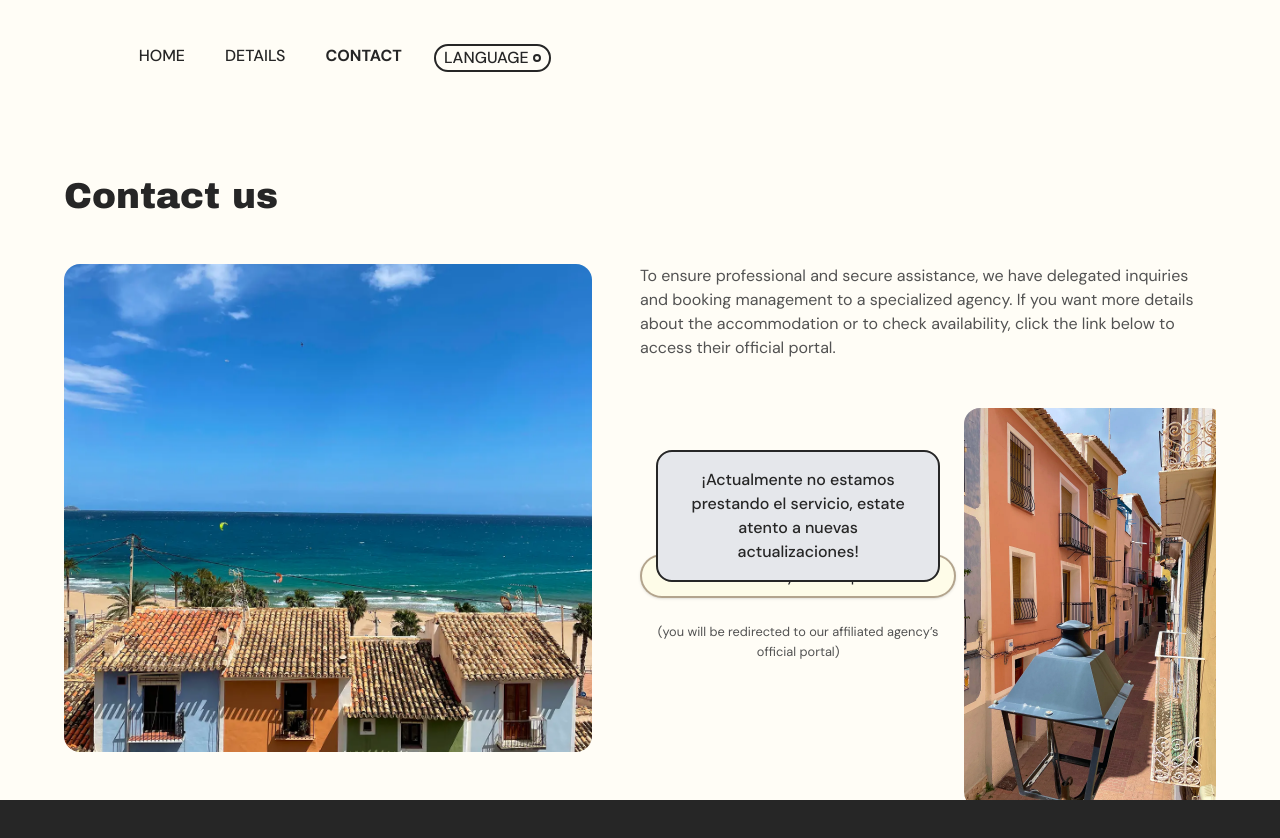
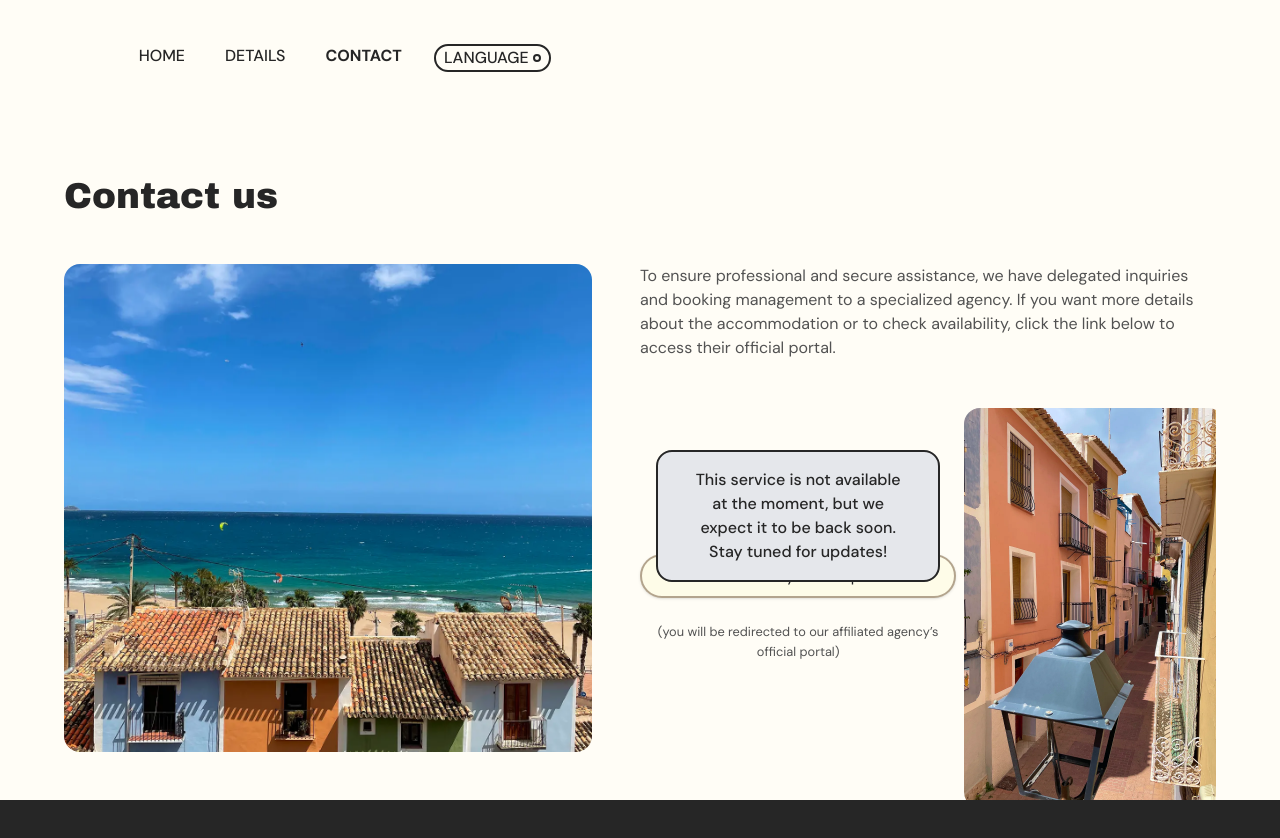
Before and after one commit to JaumeEsquerdo/costera-n1, a Next.js app in the folder costera-n1/: page /en/contacto in a window 1280 px wide. Both pictures are taken after a click on the link "Check availability and inquiries". Shown: the top 838 px of the page. Built offline with nearby package versions, Linux system fonts and the light colour scheme.

Commit message:
introducir traducciones de aviso en el contacto por inoperatividad

```diff
--- a/costera-n1/app/[locale]/contacto/page.jsx
+++ b/costera-n1/app/[locale]/contacto/page.jsx
@@ -16,6 +16,7 @@ export default function Contacto() {
   const [mostrarAviso, setMostrarAviso] = useTemporalState(3000);
 
   const textsContact = t.Contact;
+  const warningContact = t.Warning;
 
   return (
     <>
@@ -91,8 +92,7 @@ export default function Contacto() {
 
                 {mostrarAviso && (
                   <div className="absolute -top-26 z-20 bg-gray-200 border-2 py-2 px-4 md:py-4 md:px-8 rounded-2xl max-w-[45ch] mx-4 text-center font-medium">
-                    ¡Actualmente no estamos prestando el servicio, estate atento
-                    a nuevas actualizaciones!
+                    {warningContact.description}
                   </div>
                 )}
                 <p className="text-[0.8rem] text- text-center text-neutral-600">
--- a/costera-n1/app/components/BookingCTA.jsx
+++ b/costera-n1/app/components/BookingCTA.jsx
@@ -23,6 +23,7 @@ export const BookingCTA = () => {
   const [mostrarAviso, setMostrarAviso] = useTemporalState(3000);
 
   const textsBookingCta = t.Home.BookingCTA;
+  const warningContact = t.Warning;
 
   return (
     <section className="min-h-[60vh] flex flex-col justify-center items-center  p-8 pt-10 lg:pt-26">
@@ -83,8 +84,7 @@ export const BookingCTA = () => {
 
           {mostrarAviso && (
             <div className="absolute -top-26 z-20 bg-gray-200 border-2 py-2 px-4 md:py-4 md:px-8 rounded-2xl max-w-[45ch] mx-4 text-center font-medium">
-              ¡Actualmente no estamos prestando el servicio, estate atento a
-              nuevas actualizaciones!
+              {warningContact.description}
             </div>
           )}
         </div>
--- a/costera-n1/locales/en.json
+++ b/costera-n1/locales/en.json
@@ -134,5 +134,8 @@
     "detalles": "DETAILS",
     "contacto": "CONTACT",
     "idioma": "LANGUAGE"
+  },
+  "Warning": {
+    "description": "This service is not available at the moment, but we expect it to be back soon. Stay tuned for updates!"
   }
 }
--- a/costera-n1/locales/es.json
+++ b/costera-n1/locales/es.json
@@ -142,5 +142,8 @@
     "detalles": "DETALLES",
     "contacto": "CONTACTO",
     "idioma": "IDIOMA"
+  },
+  "Warning": {
+    "description": "¡Actualmente no estamos prestando el servicio, estate atento a nuevas actualizaciones!"
   }
 }
```
